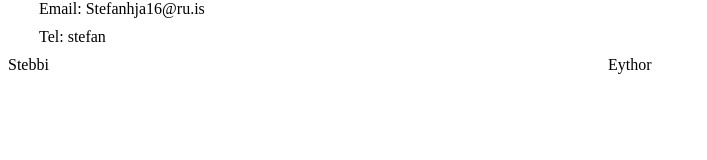
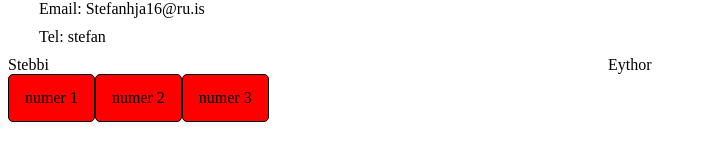
Before and after one commit to Eytor/css-modules, a React app: page / in a window 1280 px wide. Shown: the part 230-390 px from the top of the page, without its empty margins (0-707 px from the left). Built offline with nearby package versions, Linux system fonts and the light colour scheme.

Commit message:
hitt og þetta

```diff
--- a/src/App.js
+++ b/src/App.js
@@ -3,6 +3,8 @@ import ProgressBar from './components/ProgressBar/ProgressBar';
 import NameCard from './components/Namecard/Namecard';
 import Row from './components/Row/Row';
 import Col from './components/Col/Col';
+import Tabs from './components/Tabs/Tabs';
+import Tab from './components/Tab/Tab';
 
 class App extends Component {
   render() {
@@ -19,6 +21,11 @@ class App extends Component {
                 <Col size={6}>Stebbi</Col>
                 <Col size={6}>Eythor</Col>
             </Row>
+            <Tabs theme='light' onSelect={() => console.log()} >
+                <Tab selectionKey={1} title="tab 1">numer 1</Tab>
+                <Tab selectionKey={2} title="tab 2">numer 2</Tab>
+                <Tab selectionKey={3} title="tab 3">numer 3</Tab>
+            </Tabs>
         </div>
     );
   }
--- /dev/null
+++ b/src/components/Tab/Tab-module.css
@@ -0,0 +1,14 @@
+.layout {
+    background-color: red;
+    float: left;
+    border: 1px solid black;
+    outline: black;
+    cursor: pointer;
+    padding: 14px 16px;
+    transition: 0.3s;
+    border-radius: 5px;
+}
+
+.layout:hover {
+    background-color: #ddd;
+}
--- /dev/null
+++ b/src/components/Tab/Tab.js
@@ -0,0 +1,18 @@
+import React from 'react';
+import PropTypes from 'prop-types';
+import style from './Tab-module.css';
+
+const Tab = ({selectionKey, title, children }) => {
+    console.log(selectionKey);
+    console.log(title);
+    return (
+        <div className={`${style.layout}`} key={selectionKey} title={title} >{children}</div>
+    );
+}
+
+Tab.propTypes = {
+    title: PropTypes.string,
+    selectionKey: PropTypes.number.isRequired
+}
+
+export default Tab;
--- /dev/null
+++ b/src/components/Tabs/Tabs-module.css
@@ -0,0 +1,13 @@
+
+
+.dark {
+    color: black;
+    background-color: grey;
+}
+
+.light {
+    color: blue;
+    background-color: white;
+    width: 100%;
+    height: 50px;
+}
--- /dev/null
+++ b/src/components/Tabs/Tabs.js
@@ -0,0 +1,42 @@
+import React from 'react';
+import PropTypes from 'prop-types';
+import style from './Tabs-module.css';
+
+
+
+export default class Tabs extends React.Component {
+    constructor(props) {
+        super(props);
+        this.state = {
+            theme: this.props.theme,
+            child: this.props.child,
+            onSelect: this.props.onSelect
+
+        };
+    }
+    render () {
+        return (
+            <div className={`${this.props.theme}`}>
+                {React.Children.map(this.props.children, (child, i) => {
+                    return (
+                        <div onClick={() => this.props.onSelect(child.key)}>{child}</div>
+                    )
+                })}
+
+            </div>
+        );
+    };
+}
+
+
+
+Tabs.propTypes = {
+    theme: PropTypes.oneOf(['light','dark']),
+    child: PropTypes.node,
+    onSelect: PropTypes.func.isRequired,
+    currentSelected: PropTypes.number
+}
+
+Tabs.defaultProps = {
+    theme: 'light',
+}
```
Also changed, not shown: src/components/TimePicker/TimePicker.js (+21 -0 lines), src/components/DatePicker/DatePicker-module.css (added), src/components/DatePicker/DatePicker.js (added).
